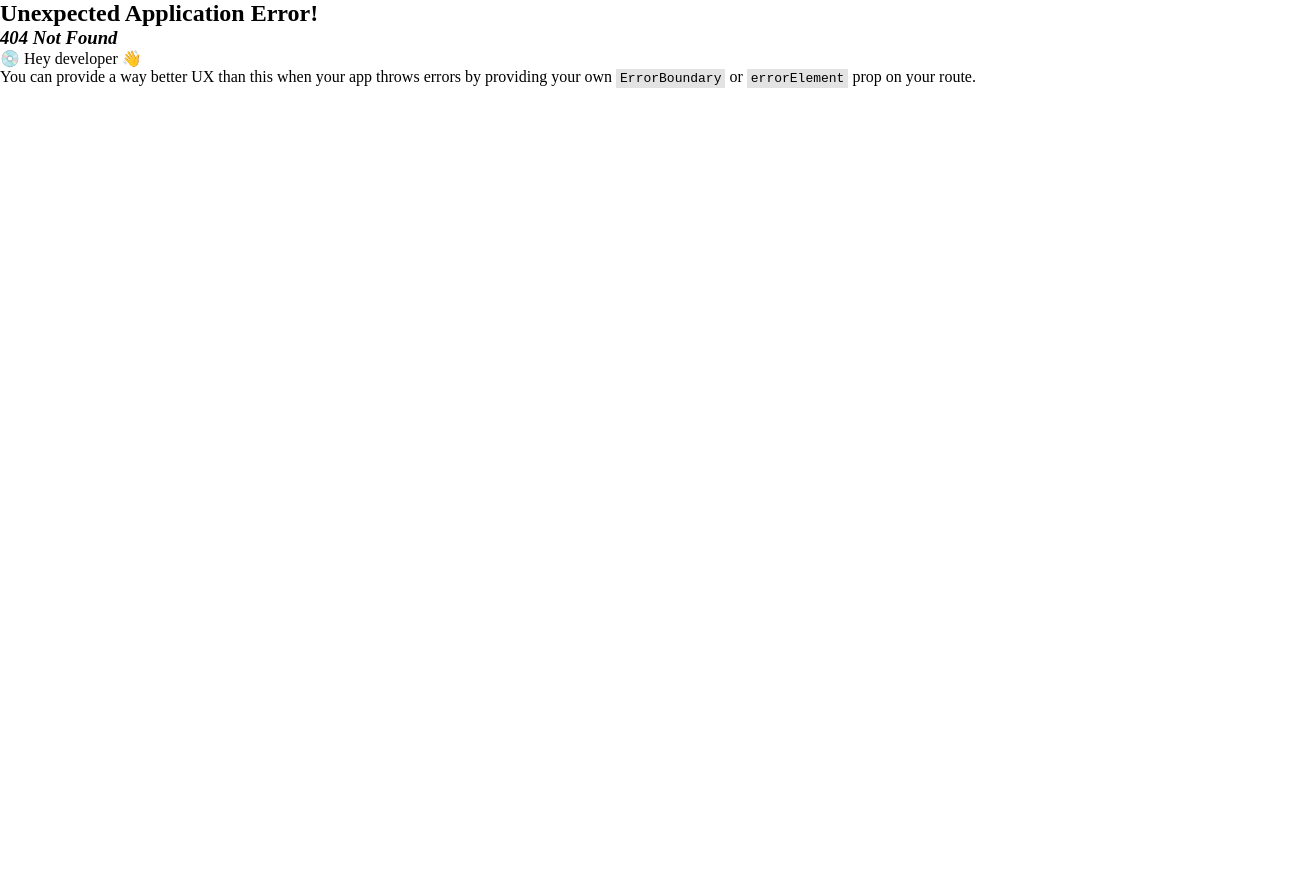
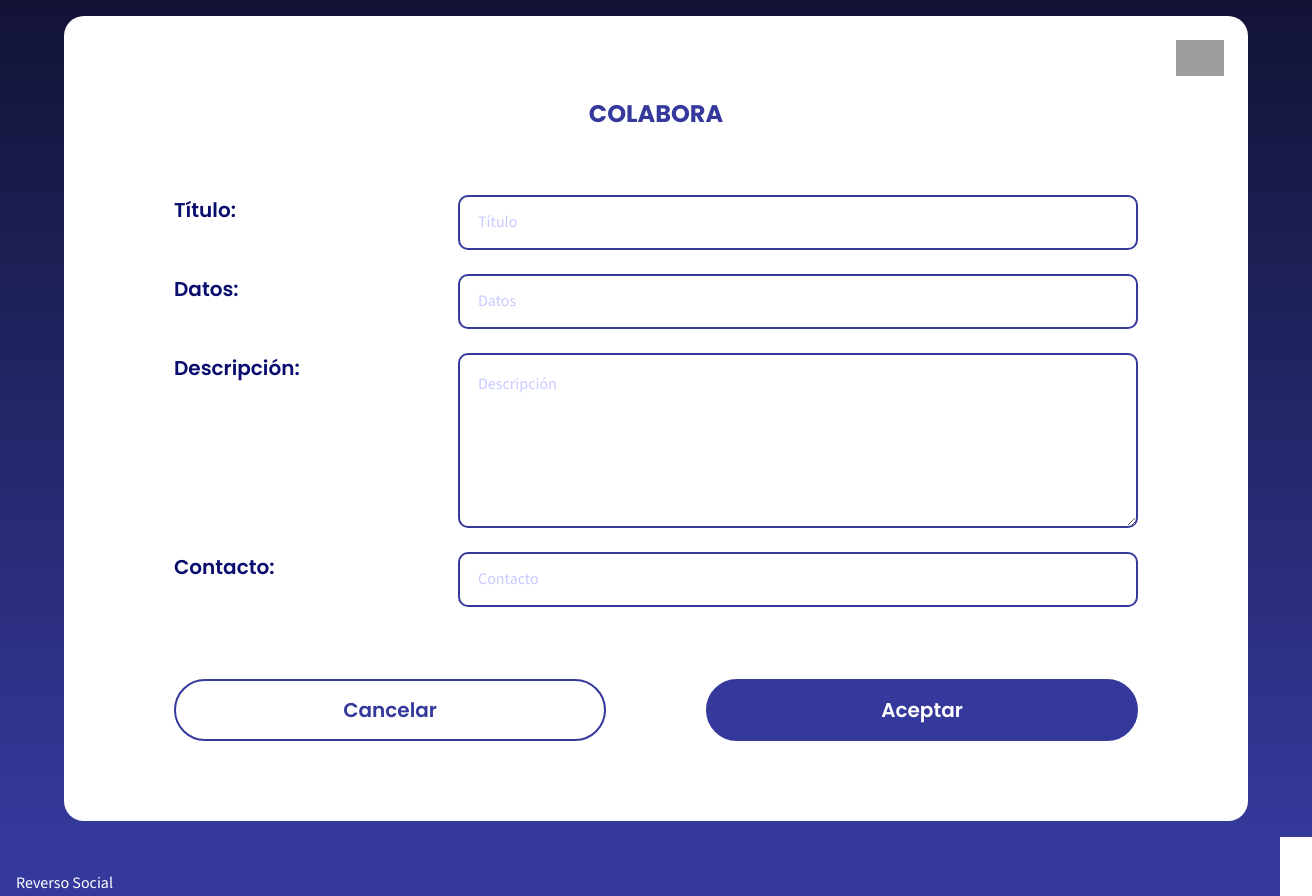
Before and after one commit to Paola077/Reverso_social_FrontEnd, a React (Vite) app: page /reverso-social/formulario/colabora in a window 1280 px wide. Before the commit this address had no page. Shown: the top 896 px of the page, 1312 px wide, since content can reach past the window. Before the commit the page ends 800 px from the top, so only its background shows below. Built offline with nearby package versions, Linux system fonts and the light colour scheme; grey boxes are pictures that could not be loaded.

Commit message:
Created RSForms page logic

```diff
--- a/src/components/footer/Footer.jsx
+++ b/src/components/footer/Footer.jsx
@@ -1,4 +1,5 @@
 import React from "react";
+import { useNavigate } from "react-router-dom";
 import "./_Footer.scss";
 import { SlSocialInstagram } from "react-icons/sl";
 import { BsFacebook } from "react-icons/bs";
@@ -6,6 +7,8 @@ import { RequestButton } from "../buttons/requestButton/RequestsButton";
 
 
 export const Footer = () =>{
+
+    const navigate = useNavigate();
 
     const handleClick1 =  ()=> {
         window.open('https://www.instagram.com/')
@@ -28,7 +31,8 @@ return(
                     width={"16rem"}
                     height={"2rem"}
                     marginRight={"1.5rem"}
-                    fontSize={"0.8rem"}/>
+                    fontSize={"0.8rem"}
+                    onClick={()=> navigate("reverso-social/formulario/peticiones")}/>
                 <BsFacebook className="footerFb" onClick={handleClick2}/>
                 <SlSocialInstagram className="footerIg" onClick={handleClick1}/>
             </div>
--- a/src/components/forms/RequestForm/RequestForm.jsx
+++ b/src/components/forms/RequestForm/RequestForm.jsx
@@ -4,6 +4,7 @@ import { InputForm } from "../../Inputs/InputForm";
 import { AceptCancelButton } from "../../buttons/aceptCancelComponent/AceptCancelButton";
 
 export const RequestForm = ({text})=>{
+
 const [FormData, setFormData] = useState ({
     title:"",
     data:"",
--- a/src/pages/RSForms.jsx
+++ b/src/pages/RSForms.jsx
@@ -1,8 +1,39 @@
 import React from "react";
+import { useParams } from "react-router-dom";
+import { RequestForm } from "../components/forms/RequestForm/RequestForm";
 
-function RSForms() {
+const RSForms = () => {
+    const { formType } = useParams();
+
+    const formConfigurations = {
+        colabora: {
+            text: "COLABORA",
+            fields: [
+                {title: "Título", type: "text", placeholder: "Título", name: "title"},
+                { title: "Datos", type: "text", placeholder: "Datos", name: "data" },
+                { title: "Descripción", type: "textarea", placeholder: "Descripción", name: "description" },
+                { title: "Contacto", type: "text", placeholder: "Contacto", name: "contact" },
+            ],
+        },
+        peticiones: {
+            text: "PETICIÓN",
+            fields:[
+                {title: "Título", type: "text", placeholder: "Título", name: "title"},
+                { title: "Datos", type: "text", placeholder: "Datos", name: "data" },
+                { title: "Descripción", type: "textarea", placeholder: "Descripción", name: "description" },
+                { title: "Contacto", type: "text", placeholder: "Contacto", name: "contact" },
+            ]
+        }
+    }
+
+    const currentForm = formConfigurations[formType];
+
     return(
-        <></>
+        <RequestForm
+        text={currentForm.text}
+        formFields={currentForm.fields}
+        // onSubmit={(e) => e.preventDefault()}
+        />
     )
 
 }
--- a/src/routes/router.jsx
+++ b/src/routes/router.jsx
@@ -23,7 +23,7 @@ const router = createBrowserRouter([
         element: <PlanIgualdad />,
       },
       {
-        path: "reverso-social/formulario",
+        path: "reverso-social/formulario/:formType",
         element: <RSForms />,
       },
       {
```
